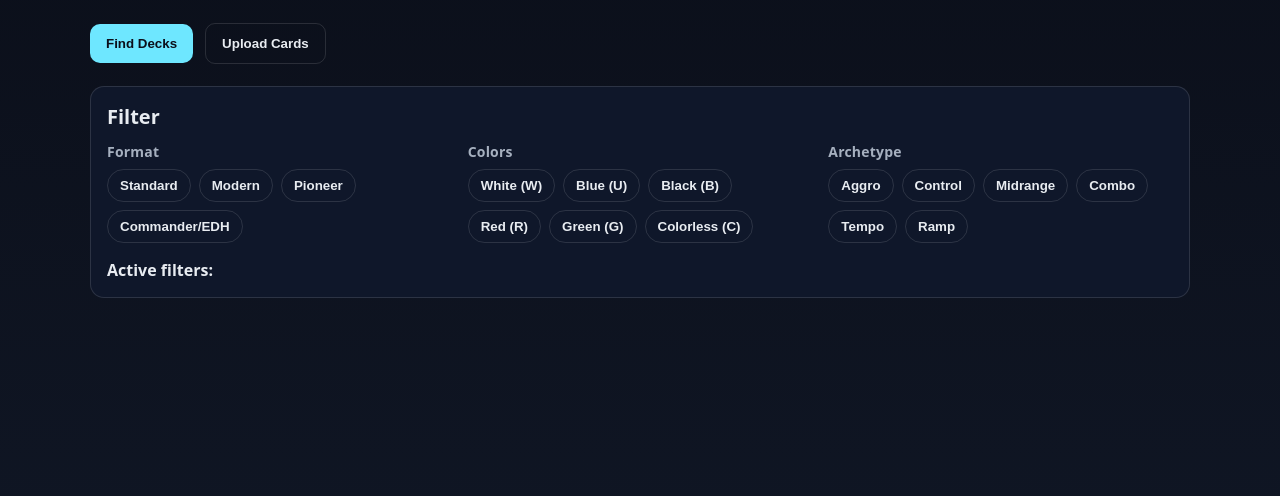
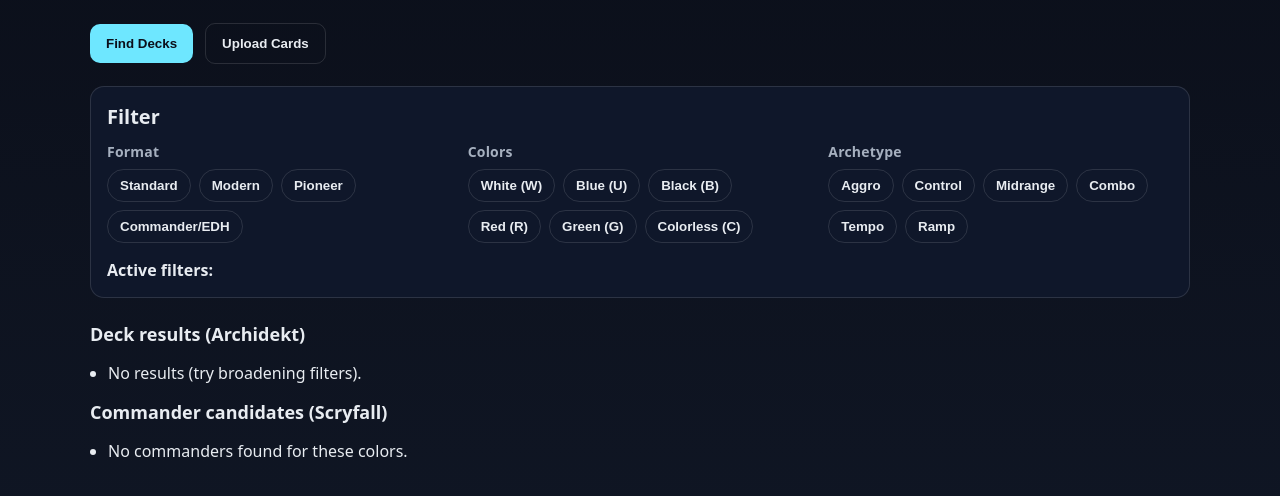
Before and after one commit to hDanford/MTG_DeckBuilder, a plain HTML site: page index.html in a window 1280 px wide. Both pictures are taken after a click on the button "Find Decks". Shown: the part 76-572 px from the top of the page. Drawn offline with Linux system fonts and the light colour scheme; no server answers.

Commit message:
Update index.html

```diff
--- a/index.html
+++ b/index.html
@@ -61,6 +61,11 @@
     .chip-row { display:flex; gap:8px; flex-wrap:wrap; }
     .chip { display:inline-flex; align-items:center; gap:8px; padding:6px 10px; border-radius:999px; background: var(--chip); border:1px solid var(--border); font-size:13px; }
     .chip button { border:none; background:transparent; color:var(--muted); cursor:pointer; font-weight:700; line-height:1; }
+
+    /* Results */
+    .results { margin-top:24px; }
+    .results h2 { font-size:18px; margin:16px 0 8px; }
+    .results ul { padding-left: 18px; }
   </style>
 </head>
 <body>
@@ -121,13 +126,18 @@
         <button class="btn btn-ghost" id="clearFilters" type="button" hidden>Clear all</button>
       </div>
     </section>
+
+    <!-- Results containers -->
+    <section class="results" aria-live="polite">
+      <h2>Deck results (Archidekt)</h2>
+      <ul id="archResults"></ul>
+
+      <h2>Commander candidates (Scryfall)</h2>
+      <ul id="scryResults"></ul>
+    </section>
   </main>
 
   <script>
-    // --- No-op actions for now ---
-    document.getElementById('findDecksBtn').addEventListener('click', () => console.log('Find Decks clicked (no action wired yet).'));
-    document.getElementById('uploadCardsBtn').addEventListener('click', () => console.log('Upload Cards clicked (no action wired yet).'));
-
     // --- Filter state management ---
     // Map<group, Set<value>>
     const filterState = new Map();
@@ -210,6 +220,61 @@
       renderActiveFilters();
       console.log('Cleared all filters');
     });
+
+    // --- Search wiring: Archidekt + Scryfall ---
+    async function runSearch() {
+      const colors = [...(filterState.get('colors') ?? [])];
+      const formats = [...(filterState.get('format') ?? [])];
+      const format = formats[0] || '';
+
+      // Archidekt expects 'Commander / EDH' (with spaces). Convert if needed.
+      const formatsForArch = formats.map(f => f === 'Commander/EDH' ? 'Commander / EDH' : f);
+
+      // 1) Archidekt decks
+      let archJson = { decks: [] };
+      try {
+        const archRes = await fetch('/api/archidekt-search', {
+          method: 'POST', headers: { 'Content-Type': 'application/json' },
+          body: JSON.stringify({ colors, formats: formatsForArch })
+        });
+        archJson = await archRes.json();
+      } catch (e) { console.warn('Archidekt error', e); }
+
+      const archList = document.getElementById('archResults');
+      archList.innerHTML = '';
+      (archJson.decks || []).forEach(d => {
+        const li = document.createElement('li');
+        li.innerHTML = `<a href="${d.url}" target="_blank" rel="noopener">${d.name}</a> — ${d.owner || 'unknown'}`;
+        archList.appendChild(li);
+      });
+      if (!archList.children.length) {
+        archList.innerHTML = '<li>No results (try broadening filters).</li>';
+      }
+
+      // 2) Scryfall commander candidates
+      let scryJson = { cards: [] };
+      try {
+        const scryRes = await fetch('/api/scryfall-search', {
+          method: 'POST', headers: { 'Content-Type': 'application/json' },
+          body: JSON.stringify({ colors, format, commanderOnly: true, order: 'edhrec', unique: 'cards' })
+        });
+        scryJson = await scryRes.json();
+      } catch (e) { console.warn('Scryfall error', e); }
+
+      const scryList = document.getElementById('scryResults');
+      scryList.innerHTML = '';
+      (scryJson.cards || []).slice(0, 20).forEach(c => {
+        const li = document.createElement('li');
+        li.innerHTML = `<a href="${c.scryfall_uri}" target="_blank" rel="noopener">${c.name}</a> — <small>${c.type_line || ''}</small>`;
+        scryList.appendChild(li);
+      });
+      if (!scryList.children.length) {
+        scryList.innerHTML = '<li>No commanders found for these colors.</li>';
+      }
+    }
+
+    document.getElementById('findDecksBtn').addEventListener('click', runSearch);
+    document.getElementById('uploadCardsBtn').addEventListener('click', () => console.log('Upload Cards clicked (no action wired yet).'));
   </script>
 </body>
 </html>
```
